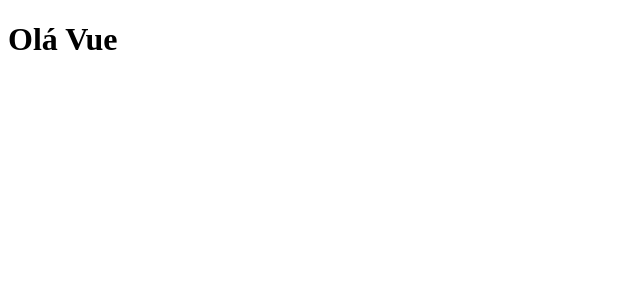
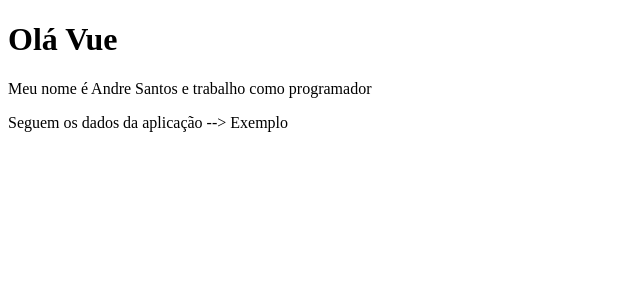
Before and after one commit to alsantosss/vue3, a Vue app in the folder 2_vue_cli/: page / in a window 1280 px wide. Shown: the top 300 px of the page, without its empty margins (0-640 px from the left). Built offline with nearby package versions, Linux system fonts and the light colour scheme.

Commit message:
primeiros conceitos de data

```diff
--- a/2_vue_cli/src/App.vue
+++ b/2_vue_cli/src/App.vue
@@ -1,5 +1,8 @@
 <template>
-  <primeiroComponente/>
+  <div>
+    <primeiroComponente/>
+    <p>Seguem os dados da aplicação --> {{dados}}</p>
+  </div>
 </template>
 
 <script>
@@ -8,6 +11,11 @@
     name: 'App',
     components: {
       primeiroComponente
+    },
+    data(){
+      return {
+        dados:"Exemplo"
+      }
     }
   }
 </script>
--- a/2_vue_cli/src/components/primeiroComponente.vue
+++ b/2_vue_cli/src/components/primeiroComponente.vue
@@ -1,9 +1,18 @@
 <template>
-    <h1>Olá Vue</h1>
+    <div>
+        <h1>Olá Vue</h1>
+    <p>Meu nome é {{nome}} e trabalho como {{profissao}}</p>
+    </div>
 </template>
 
 <script>
 export default {
-    name: 'primeiroComponente'
+    name: 'primeiroComponente',
+    data(){
+        return{
+            nome:"Andre Santos",
+            profissao:"programador"
+        }
+    }
 }
 </script>
```
